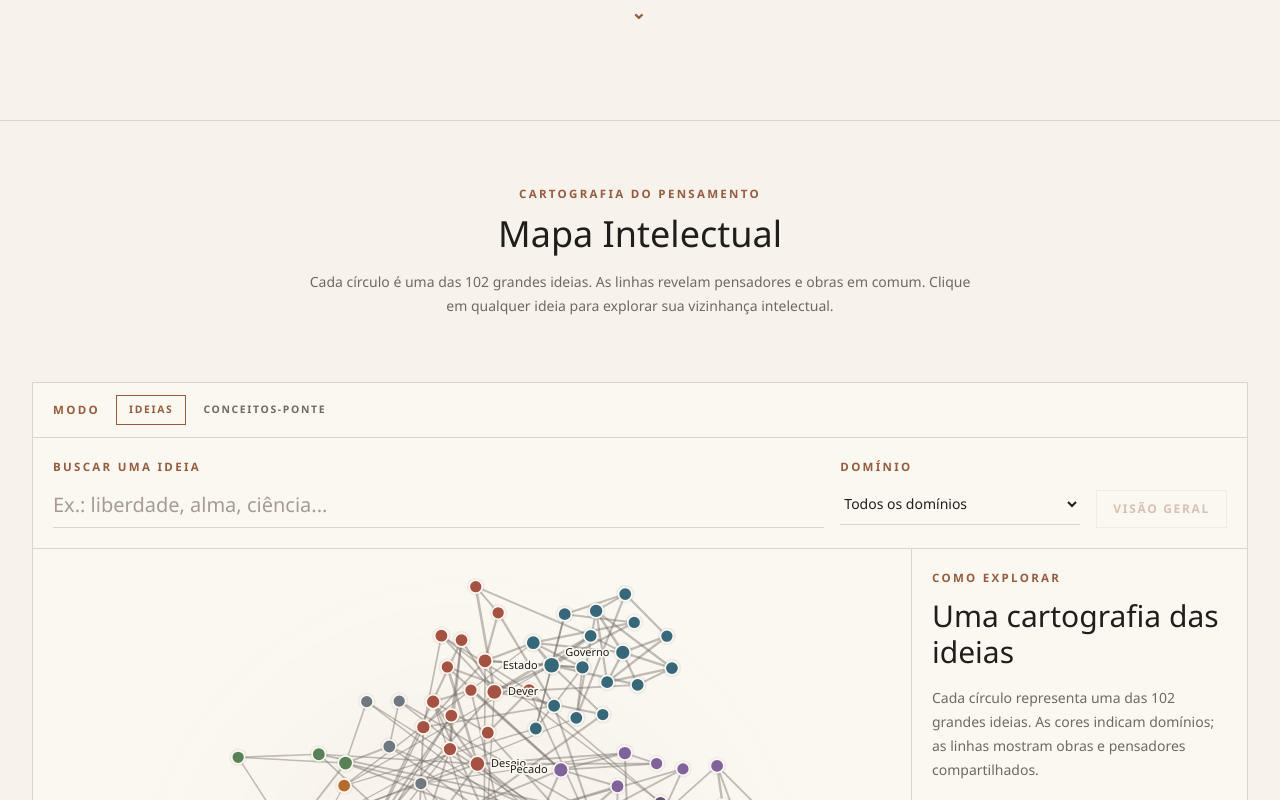
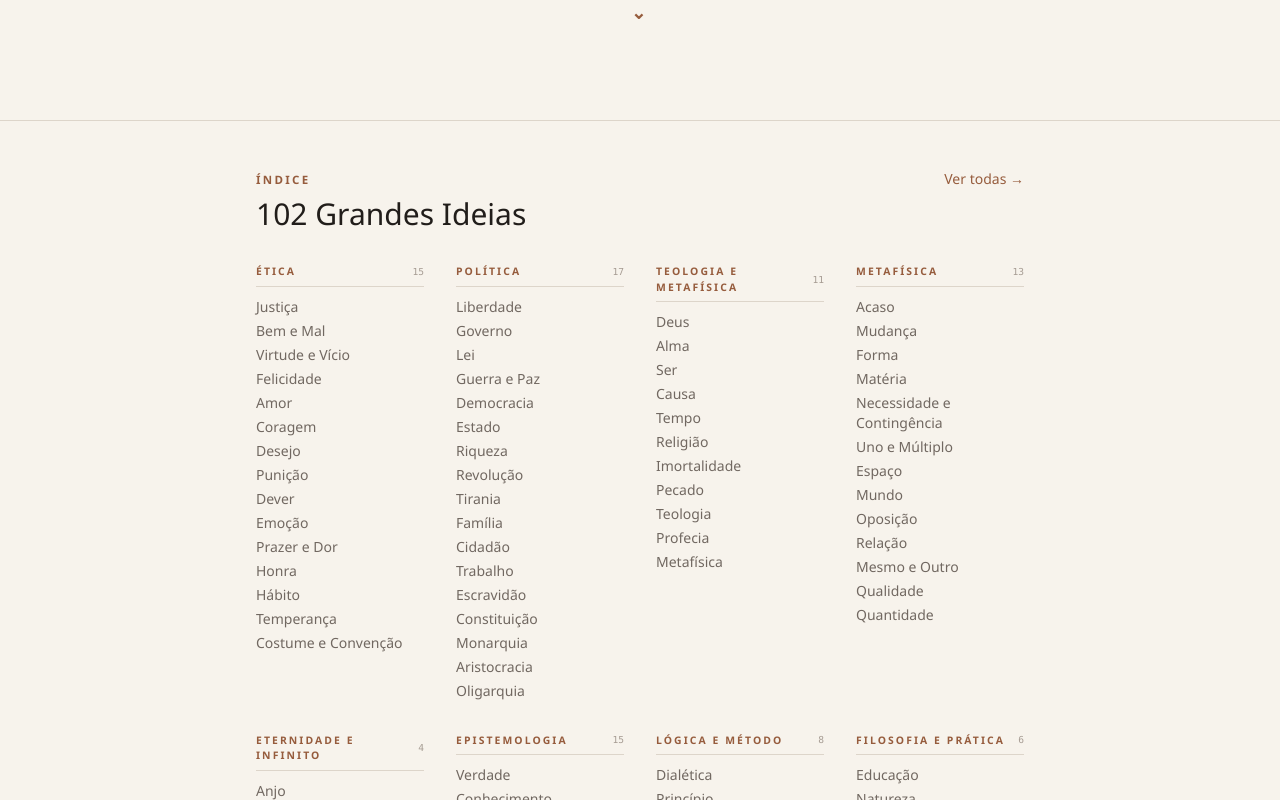
Before and after one commit to bernardotb/a-grande-conversa, a Next.js app: page / in a window 1280 px wide. Shown: the part 680-1480 px from the top of the page. Built offline with nearby package versions, Linux system fonts and the light colour scheme.

Commit message:
feat: add quick-access idea index to homepage grouped by domain

```diff
--- a/app/page.tsx
+++ b/app/page.tsx
@@ -10,6 +10,16 @@ const featured = featuredSlugs
   .filter((idea): idea is (typeof syntopiconIdeas)[number] => Boolean(idea));
 const thoughtCount = syntopiconIdeas.reduce((total, idea) => total + idea.thinkers.length, 0);
 const graph = buildKnowledgeGraph(syntopiconIdeas, referenceBooks);
+
+const domainGroups = Array.from(
+  syntopiconIdeas.reduce((acc, idea) => {
+    if (!acc.has(idea.domain)) {
+      acc.set(idea.domain, { name: idea.domainName, ideas: [] as (typeof syntopiconIdeas) });
+    }
+    acc.get(idea.domain)!.ideas.push(idea);
+    return acc;
+  }, new Map<string, { name: string; ideas: (typeof syntopiconIdeas) }>()),
+).map(([slug, { name, ideas }]) => ({ slug, name, ideas }));
 
 export default function HomePage() {
   return (
@@ -38,6 +48,48 @@ export default function HomePage() {
             Explorar
             <span className="text-lg">⌄</span>
           </Link>
+        </div>
+      </section>
+
+      <section id="indice" className="border-t bg-[var(--cream)]">
+        <div className="gc-page py-12">
+          <div className="flex items-baseline justify-between">
+            <div>
+              <p className="gc-kicker">Índice</p>
+              <h2 className="mt-2 font-serif text-3xl">102 Grandes Ideias</h2>
+            </div>
+            <Link href="/ideias" className="text-sm text-[var(--accent)]">
+              Ver todas →
+            </Link>
+          </div>
+          <div className="mt-8 grid gap-8 sm:grid-cols-2 lg:grid-cols-3 xl:grid-cols-4">
+            {domainGroups.map(({ slug, name, ideas }) => (
+              <details key={slug} className="group" open>
+                <summary className="cursor-pointer list-none">
+                  <div className="flex items-center justify-between border-b pb-1.5">
+                    <span className="text-[0.65rem] font-semibold uppercase tracking-[0.2em] text-[var(--accent)]">
+                      {name}
+                    </span>
+                    <span className="font-mono text-[0.6rem] text-[var(--faint)]">
+                      {ideas.length}
+                    </span>
+                  </div>
+                </summary>
+                <ul className="mt-2.5 space-y-1">
+                  {ideas.map((idea) => (
+                    <li key={idea.slug}>
+                      <Link
+                        href={`/ideias/${idea.slug}`}
+                        className="block text-sm text-[var(--secondary)] transition hover:text-[var(--accent)]"
+                      >
+                        {idea.name}
+                      </Link>
+                    </li>
+                  ))}
+                </ul>
+              </details>
+            ))}
+          </div>
         </div>
       </section>
 
```
